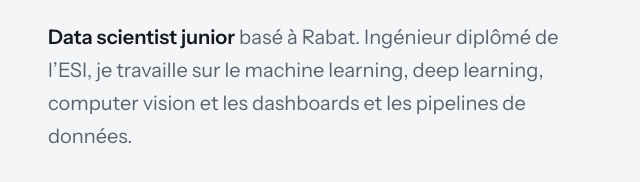
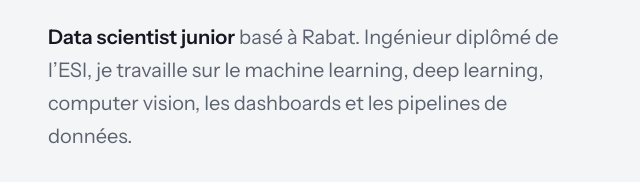
Before and after one commit to Aiden-Domochevski/portfolio, a plain HTML site: page index.html in a window 1280 px wide. Shown: the part 315-497 px from the top of the page, 72-712 px from the left. Drawn offline with nearby package versions, Linux system fonts and the light colour scheme.

Commit message:
content update

```diff
--- a/index.html
+++ b/index.html
@@ -179,7 +179,7 @@
       <div class="wrap">
         <div>
           <h1>Salah Eddine Ahadaf</h1>
-          <p class="lead"><strong>Data scientist junior</strong> basé à Rabat. Ingénieur diplômé de l’ESI, je travaille sur le machine learning, deep learning, computer vision et les dashboards et les pipelines de données.</p>
+          <p class="lead"><strong>Data scientist junior</strong> basé à Rabat. Ingénieur diplômé de l’ESI, je travaille sur le machine learning, deep learning, computer vision, les dashboards et les pipelines de données.</p>
           <div class="actions">
             <a class="btn primary" href="#projets">Voir mes projets</a>
             <a class="btn ghost" href="#contact">Me contacter</a>
```
